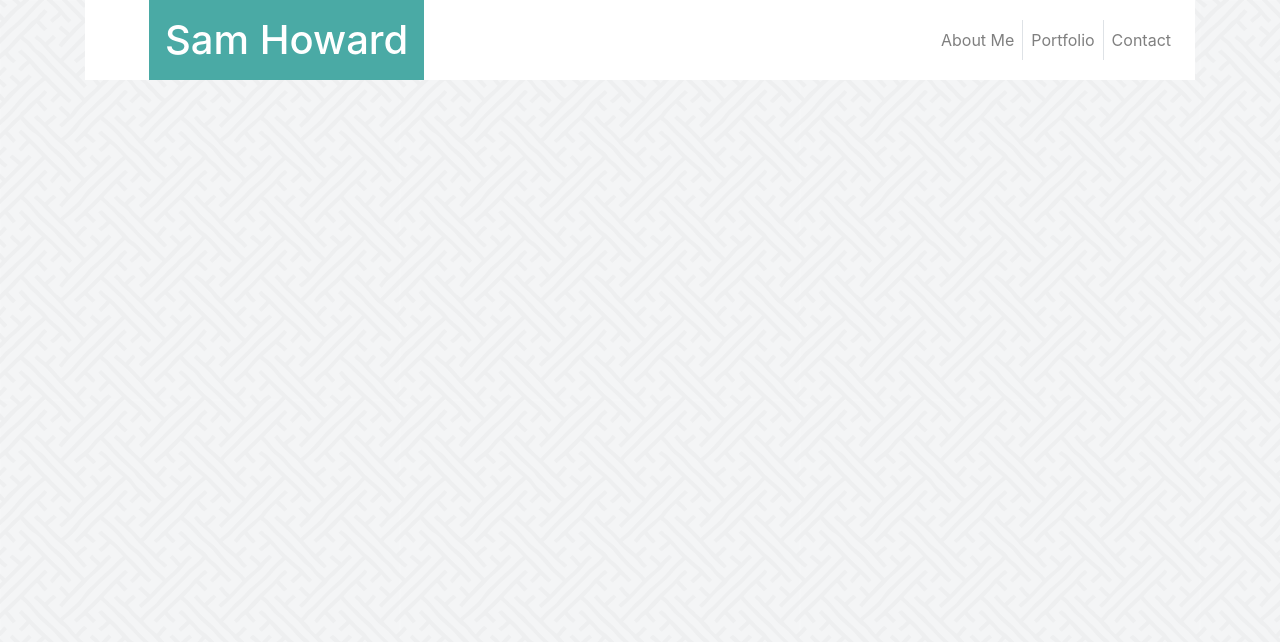
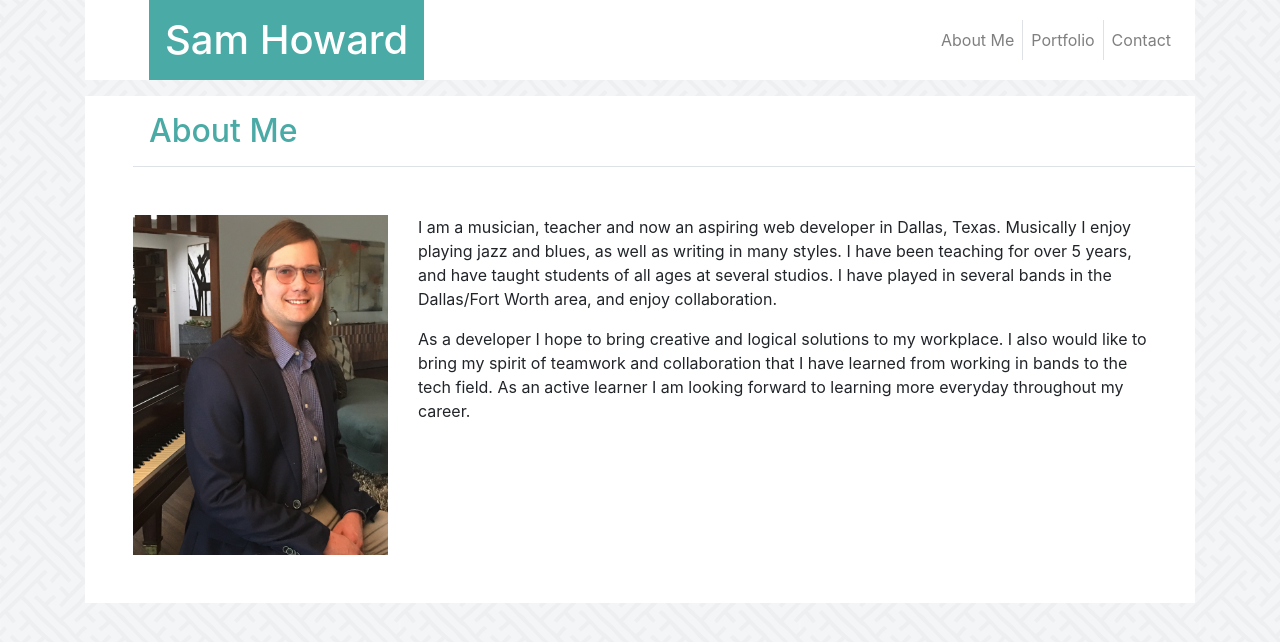
Before and after one commit to samhoward1990/samhoward-portfolio, a React (Create React App) app in the folder client/: page / in a window 1280 px wide. Shown: the top 642 px of the page. Built offline with nearby package versions, Linux system fonts and the light colour scheme.

Commit message:
Added an about page with content

```diff
--- a/client/src/App.js
+++ b/client/src/App.js
@@ -1,13 +1,20 @@
 import React from 'react';
 import './App.css';
 import { BrowserRouter as Router, Route, Switch } from 'react-router-dom';
+
 import NavbarMenu from './components/navbar/navbar';
+import About from './components/about/about';
 
 function App() {
   return (
     <Router>
       <div className="App">
         <NavbarMenu />
+        <Switch>
+          <Route exact path="/">
+            <About />
+          </Route>
+        </Switch>
       </div>
     </Router>
   );
--- /dev/null
+++ b/client/src/components/about/about.css
@@ -0,0 +1,3 @@
+.styled-header {
+    color: #4aaaa5;
+}
--- /dev/null
+++ b/client/src/components/about/about.js
@@ -0,0 +1,28 @@
+import React from 'react';
+import { Container, Row, Col, Image } from 'react-bootstrap';
+import './about.css';
+
+import Sam from '../../images/sam.jpg';
+
+const About = () => (
+    <Container className="mt-3">
+        <div className="bg-white">
+            <Row>
+                <Col xs="12">
+                    <h2 className="styled-header border-bottom p-3 ml-5 mb-0">About Me</h2>
+                </Col>
+            </Row>
+            <Row>
+                <Col xs="3">
+                    <Image className="m-5" src={Sam} alt="Sam Howard" fluid />
+                </Col>
+                <Col xs="9">
+                    <p className="ml-5 mt-5 mr-5 ">I am a musician, teacher and now an aspiring web developer in Dallas, Texas. Musically I enjoy playing jazz and blues, as well as writing in many styles. I have been teaching for over 5 years, and have taught students of all ages at several studios. I have played in several bands in the Dallas/Fort Worth area, and enjoy collaboration.</p>
+                    <p className="ml-5 mr-5">As a developer I hope to bring creative and logical solutions to my workplace. I also would like to bring my spirit of teamwork and collaboration that I have learned from working in bands to the tech field. As an active learner I am looking forward to learning more everyday throughout my career.</p>
+                </Col>
+            </Row>
+        </div>
+    </Container>
+);
+
+export default About;
```
Also changed, not shown: client/src/images/sam.jpg (added).
